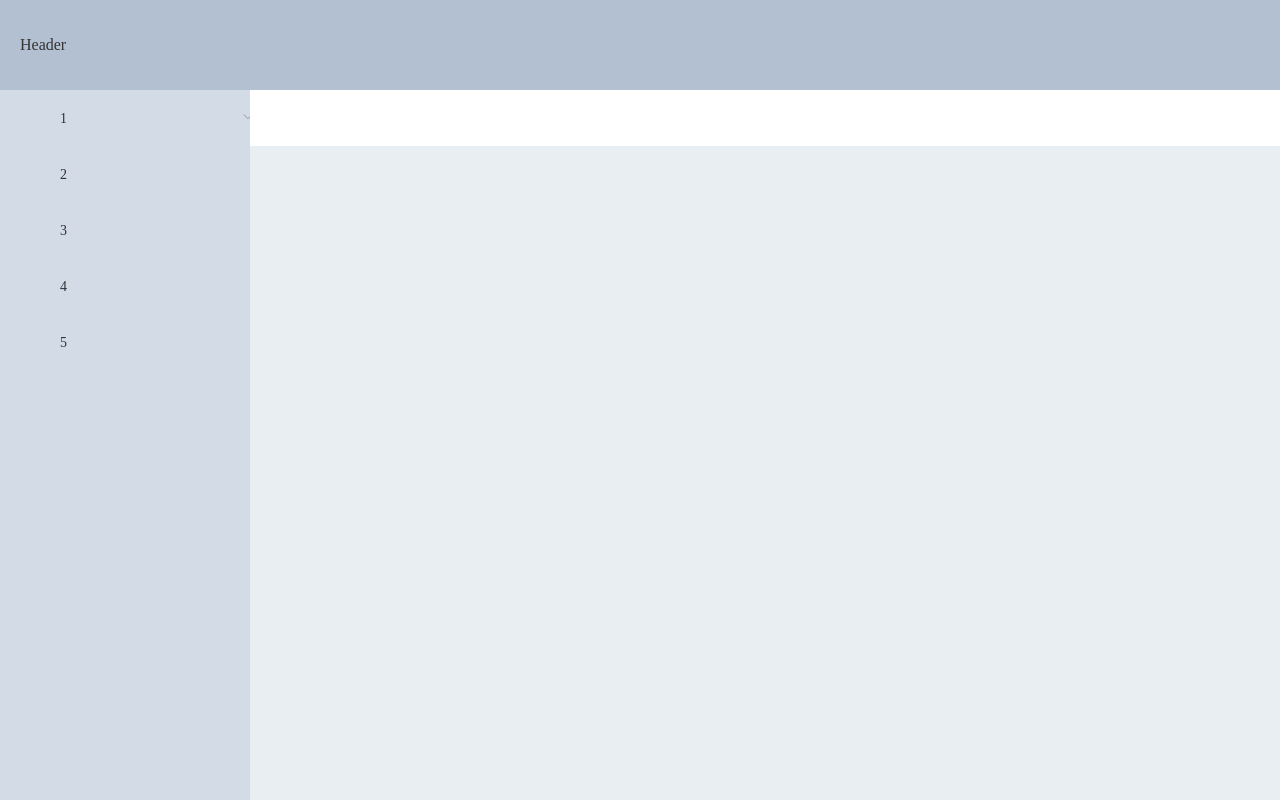
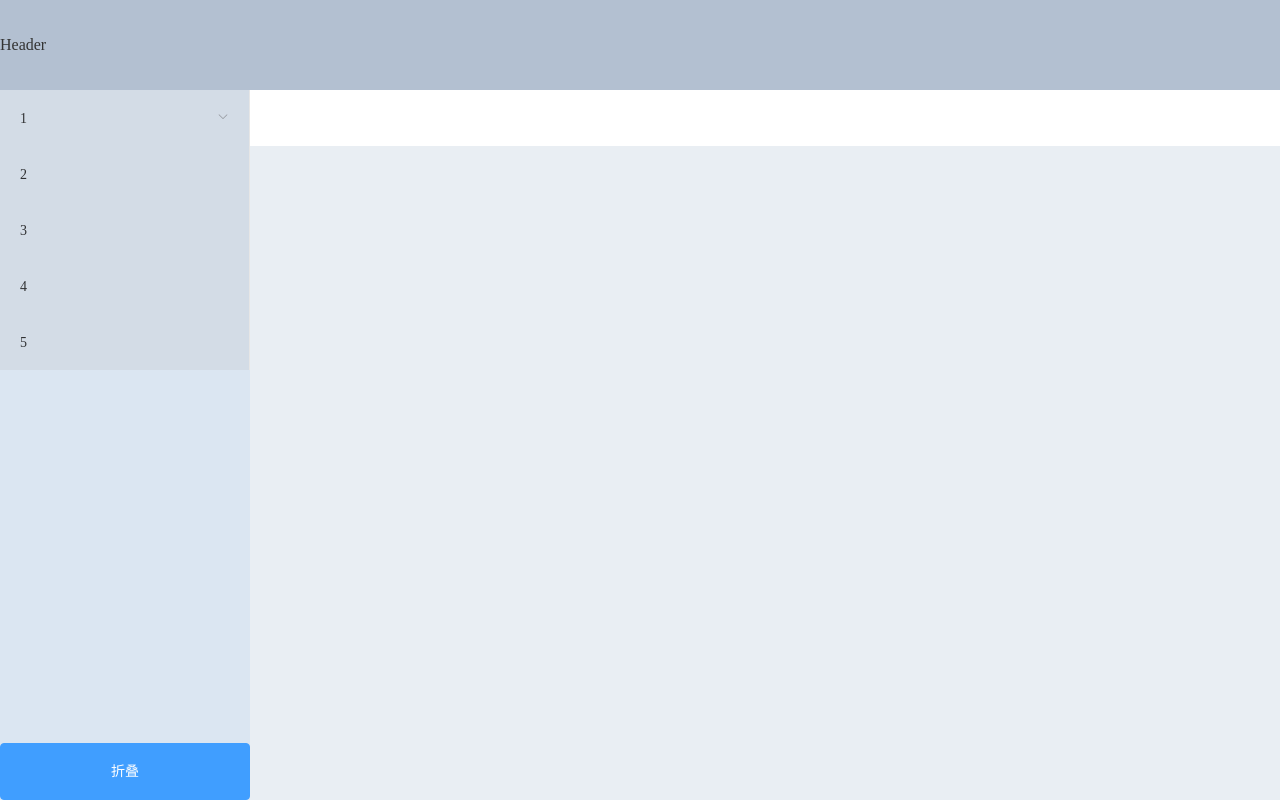
Before and after one commit to 1783644266/myAdmin, a Vue app: page / in a window 1280 px wide. Built offline with nearby package versions, Linux system fonts and the light colour scheme.

Commit message:
修改页面布局，设置响应式可折叠

```diff
--- a/src/layout/components/menuItem.vue
+++ b/src/layout/components/menuItem.vue
@@ -1,12 +1,12 @@
 <template>
   <div class="wrapper">
-    <el-menu-item v-if="!menuList.children" :index="menuList.index" @click.native="pushRouter(menuList)">
-      <!-- <i class="el-icon-location" style="margin-left:40px;"></i> -->
-      <span style="margin-left:40px;">{{menuList.index}}</span></el-menu-item>
+    <el-menu-item v-if="!menuList.children" :index="menuList.index" @click.native.stop="pushRouter(menuList)">
+      <!-- <i class="el-icon-location" ></i> -->
+      <span >{{menuList.index}}</span></el-menu-item>
     <el-submenu v-else :index="menuList.index">
       <template slot="title">
-        <!-- <i class="" style="margin-left:40px;"></i> -->
-        <span style="margin-left:40px;">{{menuList.index}}</span>
+        <!-- <i class="" ></i> -->
+        <span >{{menuList.index}}</span>
       </template>
       <menuItem v-for="item in menuList.children" :key="item.index" :menuList="item" />
     </el-submenu>
@@ -19,11 +19,6 @@ export default {
   props: {
     menuList: Object
   },
-  // watch: {
-  //   '$route'(val) {
-  //     this.pushRouter(val)
-  //   }
-  // },
   methods: {
     pushRouter(route) {
       this.$store.commit('m_setActiveRoute', route)
--- a/src/layout/components/siderBar.vue
+++ b/src/layout/components/siderBar.vue
@@ -5,12 +5,16 @@
         menu-trigger="click"
         :collapse-transition="false"
         mode="vertical"
+        :collapse="isCollapse"
         :default-active="activeRoute.index"
         background-color="#D3DCE6"
       >
         <menuItem v-for="item in menuList" :key="item.index" :menuList="item" />
       </el-menu>
     </el-scrollbar>
+    <el-button class="toggleCollapse" type="primary" @click="$store.commit('setIsCollapse')">
+      {{ isCollapse? '展开' : '折叠'}}
+    </el-button>
   </div>
 </template>
 
@@ -22,7 +26,7 @@ export default {
     menuItem
   },
   computed: {
-    ...mapState(['activeRoute'])
+    ...mapState(['activeRoute', 'isCollapse'])
   },
   data() {
     return {
@@ -62,15 +66,32 @@ export default {
 </script>
 
 <style lang='scss' scoped>
-.wrapper {
+.wrapper::v-deep {
   height: 100%;
+  background-color: #DBE6F2;
+  .el-scrollbar {
+    height: 92%;
+    &__wrap {
+      overflow-y: scroll;
+      overflow-x: hidden;
+      // overflow: hidden;
+      .el-menu-item.is-active {
+        background-color: #B0AEB0 !important;
+      }
+    }
+  }
+  .toggleCollapse {
+    height: 8%;
+    width: 100%;
+    padding: 0 !important;
+    text-align: center;
+  }
+  .el-menu--collapse {
+    .el-submenu__icon-arrow {
+      display: none;
+    }
+  }
 }
-.el-scrollbar {
-  height: 100%;
-}
-::v-deep .el-scrollbar__wrap {
-    overflow: scroll;
-    width: 110%;
-    height: 110%;
-}
+
+
 </style>
--- a/src/layout/components/tags.vue
+++ b/src/layout/components/tags.vue
@@ -1,5 +1,5 @@
 <template>
-  <div class="wrapper">
+  <div class="tags">
     <el-scrollbar>
       <el-tag
         v-for="route in routeList" :key="route.name"
@@ -42,12 +42,13 @@ export default {
 </script>
 
 <style lang='scss' scoped>
-.wrapper::v-deep {
+.tags::v-deep {
   background-color: white;
   white-space: nowrap;
   height: 56px;
   .el-tag {
     margin: 9px 10px 15px;
+    cursor: pointer;
   }
   .el-scrollbar__wrap {
     overflow: scroll;
--- a/src/layout/index.vue
+++ b/src/layout/index.vue
@@ -1,55 +1,83 @@
 <template>
-  <el-container class="wrapper">
-    <el-header>Header</el-header>
-    <el-container style="overflow: hidden;">
-      <el-aside width="250px">
-        <siderBar/>
-      </el-aside>
-      <el-main>
+  <div class="wrapper" :class="{folded: isCollapse}">
+    <header>
+      Header
+    </header>
+    <!-- 头部 -->
+    <!-- 底部 -->
+    <div class="content" style="overflow: hidden;">
+      <siderBar class="leftContent"/>
+      <main>
         <tags/>
         <router-view></router-view>
-      </el-main>
-    </el-container>
-  </el-container>
+      </main>
+    </div>
+  </div>
 </template>
 
 <script >
 import siderBar from './components/siderBar'
 import tags from './components/tags'
+import { mapState } from 'vuex'
 export default {
   components: {
     siderBar,
     tags
   },
+  mounted() {
+    const activeRoute = JSON.parse(sessionStorage.getItem('activeRoute'))
+    if (activeRoute) {
+      if (this.$route.name != activeRoute.name) {
+        this.$router.replace({ name: activeRoute.name})
+      }
+      this.$store.dispatch('a_addRoute', activeRoute)
+    }
+  },
+  computed: {
+    ...mapState(['isCollapse'])
+  },
   data() {
     return {
-
     }
   },
 }
 </script>
 
 <style lang='scss' scoped>
-.wrapper ::v-deep {
-  .el-header{
+.wrapper {
+  width: 100%;
+  height: 100%;
+}
+header{
   background-color: #B3C0D1;
   color: #333;
   height: 90px !important;
   line-height: 90px !important;
 }
 
-  .el-aside {
-    background-color: #D3DCE6;
-    color: #333;
+.content {
+  width: 100%;
+  height: calc(100% - 90px);
 }
-
-  .el-main {
+.leftContent {
+  width: 250px;
+  float: left;
+}
+main {
+  width: calc(100% - 250px);
+  float: left;
+  height: 100%;
   background-color: #E9EEF3;
   color: #333;
   padding: 0 !important;
 }
+
+.folded {
+  .leftContent {
+    width: 65px;
   }
-.el-container.is-vertical {
-    height: 100%;
+  main {
+    width: calc(100% - 65px);
+  }
 }
 </style>
--- a/src/store.js
+++ b/src/store.js
@@ -5,12 +5,8 @@ Vue.use(Vuex)
 
 const state = {
   routeList: [],
-  activeRoute: {}
-}
-const activeRoute = JSON.parse(sessionStorage.getItem('activeRoute'))
-if (activeRoute) {
-  state.routeList.push(activeRoute)
-  state.activeRoute = activeRoute
+  activeRoute: {},
+  isCollapse: false, // 菜单收缩
 }
 export default new Vuex.Store({
   state,
@@ -25,7 +21,10 @@ export default new Vuex.Store({
     m_setActiveRoute(state, route) {
       state.activeRoute = route
       sessionStorage.setItem('activeRoute', JSON.stringify(route))
-    } // 设置激活路由
+    }, // 设置激活路由
+    setIsCollapse(state) {
+      state.isCollapse = !state.isCollapse
+    } // 设置菜单收缩
   },
   actions: {
     a_addRoute(ctx, route) {
```
Lines whose indentation alone changed are shown as unchanged.
